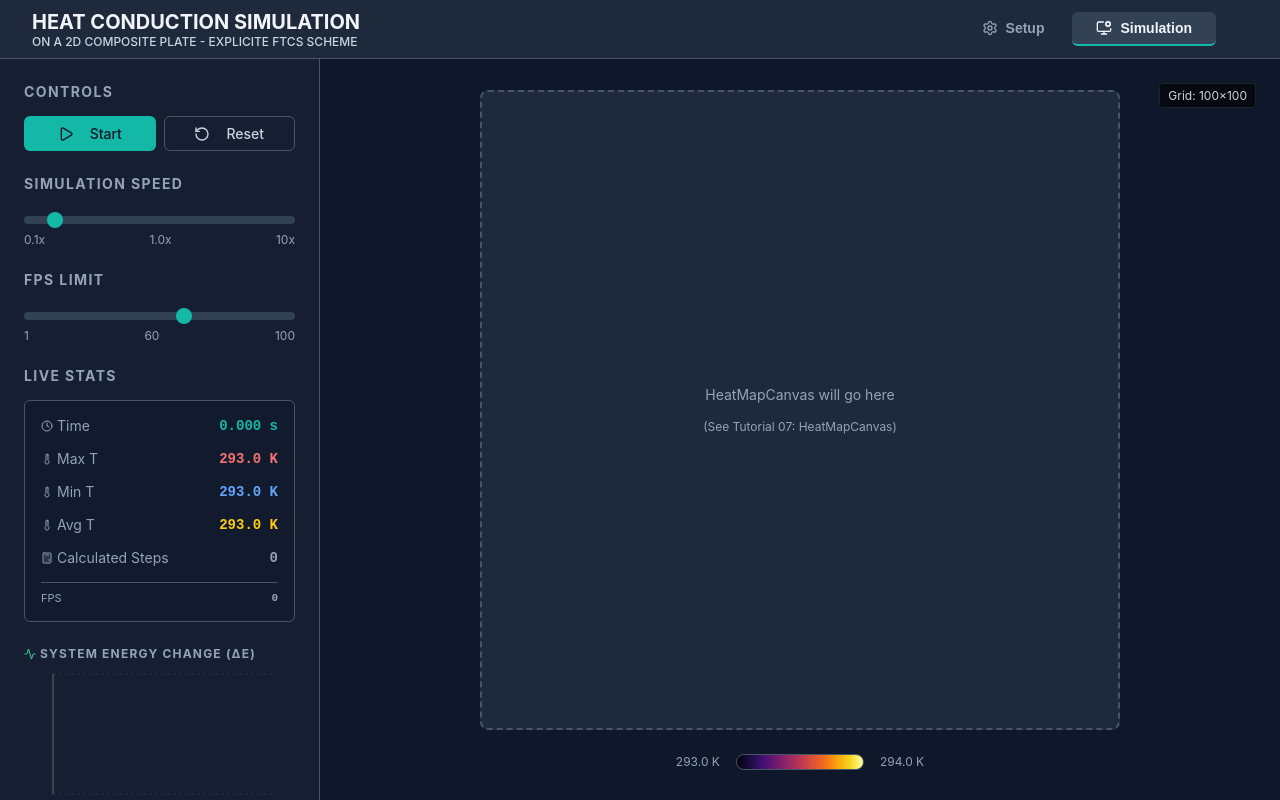
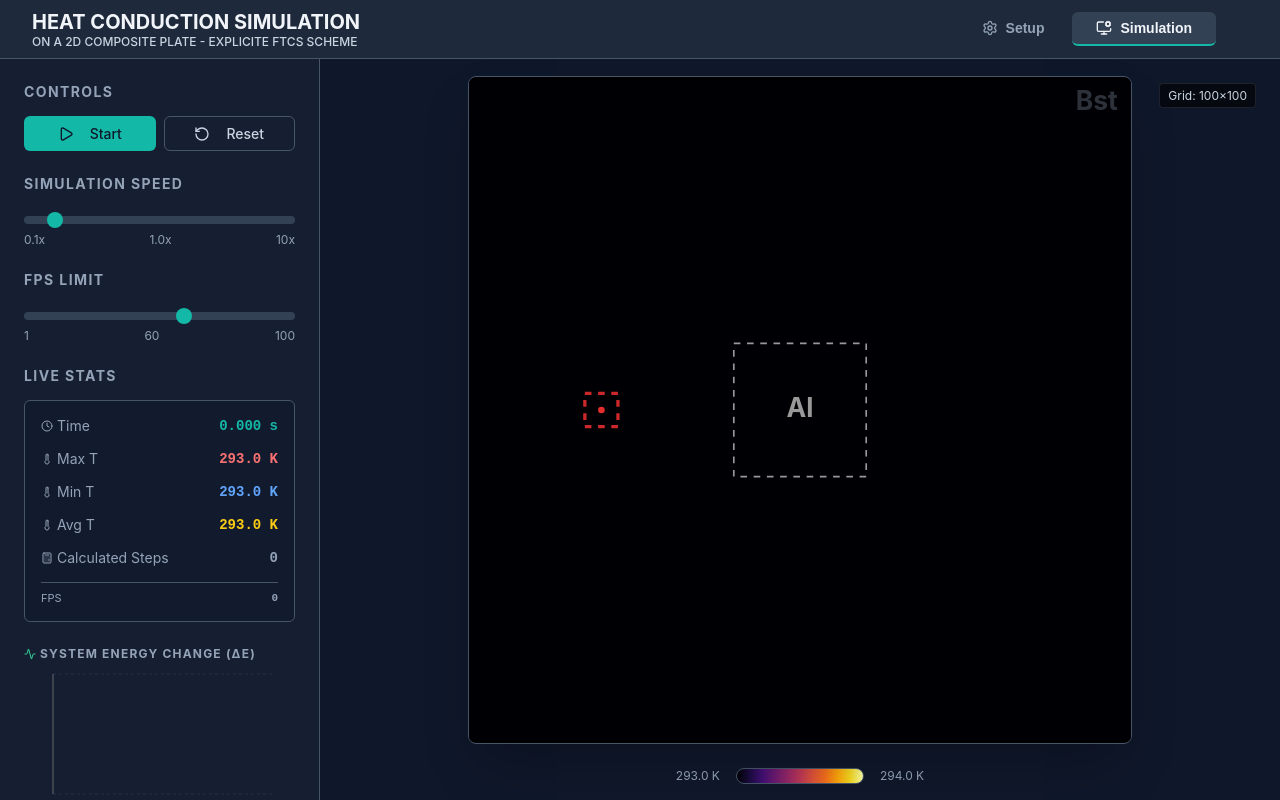
Before and after one commit to finnrmn/composite-plate-heat-conduction-simulation, a React (Vite) app in the folder simulation/: page / in a window 1280 px wide. Both pictures are taken after a click on the button "Simulation". Built offline with nearby package versions, Linux system fonts and the light colour scheme.

Commit message:
🔧 HeatMapCanvas & Simulation view fix

```diff
--- /dev/null
+++ b/simulation/src/components/HeatMapCanvas.tsx
@@ -0,0 +1,156 @@
+import React, { useEffect, useRef } from "react";
+import styled from "styled-components";
+import { drawHeatMap } from "@/utils/colors";
+import { MATERIALS } from "@/utils/constants";
+import { type Region, type HeatSource } from "@/utils/types";
+
+// ===== TypeScript Interface =====
+interface HeatMapCanvasProps {
+    tempData: Float32Array;
+    width: number;      // Grid width (Nx)
+    height: number;     // Grid height (Ny)
+    minTemp: number;
+    maxTemp: number;
+    // Special Props for SVG overlay
+    heatSource?: HeatSource;
+    Lx?: number;
+    Ly?: number;
+    inclusions?: Region[];
+    baseMaterial?: string;
+}
+
+// ===== Styled Components =====
+const CanvasContainer = styled.div`
+    position: relative;
+    width: 100%;
+    height: 100%;
+    border-radius: ${props => props.theme.borderRadius.lg};
+    overflow: hidden;
+    box-shadow: 0 25px 50px -12px rgba(0, 0, 0, 0.25);
+    border: 1px solid ${props => props.theme.colors.border};
+    background: black;
+`;
+
+const StyledCanvas = styled.canvas`
+    width: 100%;
+    height: 100%;
+    object-fit: contain;
+    image-rendering: pixelated;
+`;
+
+const OverlaySVG = styled.svg`
+    position: absolute;
+    top: 0;
+    left: 0;
+    width: 100%;
+    height: 100%;
+    pointer-events: none;
+`;
+
+const Watermark = styled.text`
+    fill: ${props => props.theme.colors.textMuted};
+    opacity: 0.3;
+    font-size: 4px;
+    font-weight: bold;
+    textShadow: '0px 0px 2px rgba(0,0,0,0.8)';
+`;
+
+// ===== React Component =====
+export const HeatMapCanvas: React.FC<HeatMapCanvasProps> = ({
+    tempData,
+    width,
+    height,
+    minTemp,
+    maxTemp,
+    heatSource,
+    Lx = 0.1,
+    Ly = 0.1,
+    inclusions = [],
+    baseMaterial = "Basalt",
+}) => {
+    const canvasRef = useRef<HTMLCanvasElement>(null);
+
+    useEffect(() => {
+        const canvas = canvasRef.current;
+        if (!canvas) return;
+        // Set canvas size to match plate grid
+        canvas.width = width;
+        canvas.height = height;
+        // Get the drawable context of HTML-Canvas-Element
+        const ctx = canvas.getContext("2d", { willReadFrequently: true });
+        if (!ctx) return;
+        // Draw heatmap to canvas using optimized draw function from @/utils/colors.ts
+        drawHeatMap(ctx, tempData, width, height, minTemp, maxTemp);
+    }, [tempData, width, height, minTemp, maxTemp]);
+
+
+
+    return (
+        <CanvasContainer>
+            <StyledCanvas ref={canvasRef} />
+
+            <OverlaySVG viewBox="0 0 100 100" preserveAspectRatio="none">
+                {/* Base material watermark */}
+                <Watermark x="98" y="5" textAnchor="end" >
+                    {MATERIALS[baseMaterial]?.symbol || baseMaterial}
+                </Watermark>
+
+                {/* Draw inclusions outlines */}
+                {inclusions.map((inc) => {
+                    const materialSymbol = MATERIALS[inc.materialName]?.symbol || "?";
+                    // Calculate SVG coords based on physical dimensions
+                    const xPerc = (inc.x / Lx) * 100;
+                    const yPerc = (inc.y / Ly) * 100;
+                    const wPerc = (inc.width / Lx) * 100;
+                    const hPerc = (inc.height / Ly) * 100;
+                    return (
+                        <g key={inc.id}>
+                            <rect
+                                x={xPerc}
+                                y={yPerc}
+                                width={wPerc}
+                                height={hPerc}
+                                fill="none"
+                                stroke="rgba(255,255,255,0.6)"
+                                strokeWidth="0.25"
+                                strokeDasharray="1"
+                            />
+                            <text
+                                x={xPerc + wPerc / 2}
+                                y={yPerc + hPerc / 2 + 1}
+                                textAnchor="middle"
+                                fill="rgba(255,255,255,0.6)"
+                                fontSize="4"
+                                fontWeight="bold"
+                                style={{ pointerEvents: 'none', textShadow: '0px 0px 2px rgba(0,0,0,0.8)' }}
+                            >
+                                {materialSymbol}
+                            </text>
+                        </g>
+                    );
+                })}
+                {/* Draw heat source marker */}
+                {heatSource && heatSource.active && (
+                    <g>
+                        <rect
+                            x={((heatSource.x - heatSource.size/2) / Lx) * 100}
+                            y={((heatSource.y - heatSource.size/2) / Ly) * 100}
+                            width={(heatSource.size / Lx) * 100}
+                            height={(heatSource.size / Ly) * 100}
+                            fill="none"
+                            stroke="rgba(255, 50, 50, 0.8)"
+                            strokeWidth="0.5"
+                            strokeDasharray="1"
+                        />
+                        <circle
+                            cx={heatSource.x / Lx * 100}
+                            cy={heatSource.y / Ly * 100}
+                            r="0.5"
+                            fill="rgba(255, 50, 50, 0.9)"
+                        />
+                    </g>
+                )}
+            </OverlaySVG>
+        </CanvasContainer>
+    );
+};
--- a/simulation/src/styles/theme.ts
+++ b/simulation/src/styles/theme.ts
@@ -55,6 +55,7 @@ export const theme = {
         sm: '0 1px 2px 0 rgb(0 0 0 / 0.05)',
         md: '0 4px 6px -1px rgb(0 0 0 / 0.1)',
         lg: '0 10px 15px -3px rgb(0 0 0 / 0.1)',
+        xl: '0 25px 50px -12px rgba(0 0 0, 025)',
     },
 } as const;
 
--- a/simulation/src/views/SimulationView.tsx
+++ b/simulation/src/views/SimulationView.tsx
@@ -5,7 +5,7 @@ import { PhysicsEngine } from "@/engine/physicsEngine";
 import { Button } from "@/components/Button";
 import { Play, Pause, RotateCcw, Clock, Thermometer, Activity, Calculator } from "lucide-react";
 import { LineChart, Line, XAxis, YAxis, Tooltip, ResponsiveContainer, CartesianGrid } from "recharts";
-//import { HeatMapCanvas } from "@/components/HeatMapCanvas";
+import { HeatMapCanvas } from "@/components/HeatMapCanvas";
 
 // ===== TypeScript Interface =====
 interface SimulationViewProps {
@@ -55,6 +55,14 @@ const CanvasArea = styled.div`
     background: ${props => props.theme.colors.bgPrimary};
     padding: ${props => props.theme.spacing.xxl};
     position: relative;
+`;
+
+const HeatMapWrapper = styled.div`
+    position: relative;
+    width: min(83vh, 80vw);
+    aspect-ratio: 1/1;
+    bosx-shadow: ${props => props.theme.shadows.xl};
+    border-radius: ${props => props.theme.borderRadius.lg};
 `;
 
 const SectionHeader = styled.h3`
@@ -173,23 +181,6 @@ const GraphHeading = styled.h3`
     height: 12px;
     color: ${props => props.theme.colors.graphIcon}
   }
-`;
-
-const CanvasPlaceholder = styled.div`
-    width: 100%;
-    max-width: 80vh;
-    aspect-ratio: 1;
-    background: ${props => props.theme.colors.bgSecondary};
-    border: 2px dashed ${props => props.theme.colors.border};
-    border-radius: ${props => props.theme.borderRadius.lg};
-    display: flex;
-    flex-direction: column;
-    align-items: center;
-    justify-content: center;
-    color: ${props => props.theme.colors.textMuted};
-    font-size: ${props => props.theme.fontSize.sm};
-    text-align: center;
-    gap: ${props => props.theme.spacing.md};
 `;
 
 const GridInfo = styled.div`
@@ -339,8 +330,6 @@ export const SimulationView: React.FC<SimulationViewProps> = ({
                             <StatValue color="#14b8a6">{simTime.toFixed(3)} s</StatValue>
                         </StatItem>
 
-
-
                         <StatItem>
                             <StatLabel>
                                 <Thermometer />
@@ -425,12 +414,20 @@ export const SimulationView: React.FC<SimulationViewProps> = ({
 
             {/* RIGHT: Canvas Area */}
             <CanvasArea>
-                {/* TODO: Implement HeatMapCanvas component in next tutorial */}
-                <CanvasPlaceholder>
-                    <div>HeatMapCanvas will go here</div>
-                    <div style={{ fontSize: '12px' }}>(See Tutorial 07: HeatMapCanvas)</div>
-                </CanvasPlaceholder>
-
+                <HeatMapWrapper>
+                    <HeatMapCanvas
+                        tempData={engine.T}
+                        width={engine.Nx}
+                        height={engine.Ny}
+                        minTemp={stats.minTemp}
+                        maxTemp={stats.maxTemp}
+                        Lx={0.1}
+                        Ly={0.1}
+                        inclusions={config.inclusions}
+                        heatSource={config.heatSource}
+                        baseMaterial={config.baseMaterial}
+                    />
+                </HeatMapWrapper>
                 <GridInfo>
                     Grid: {config.Nx}×{config.Ny}
                 </GridInfo>
```
